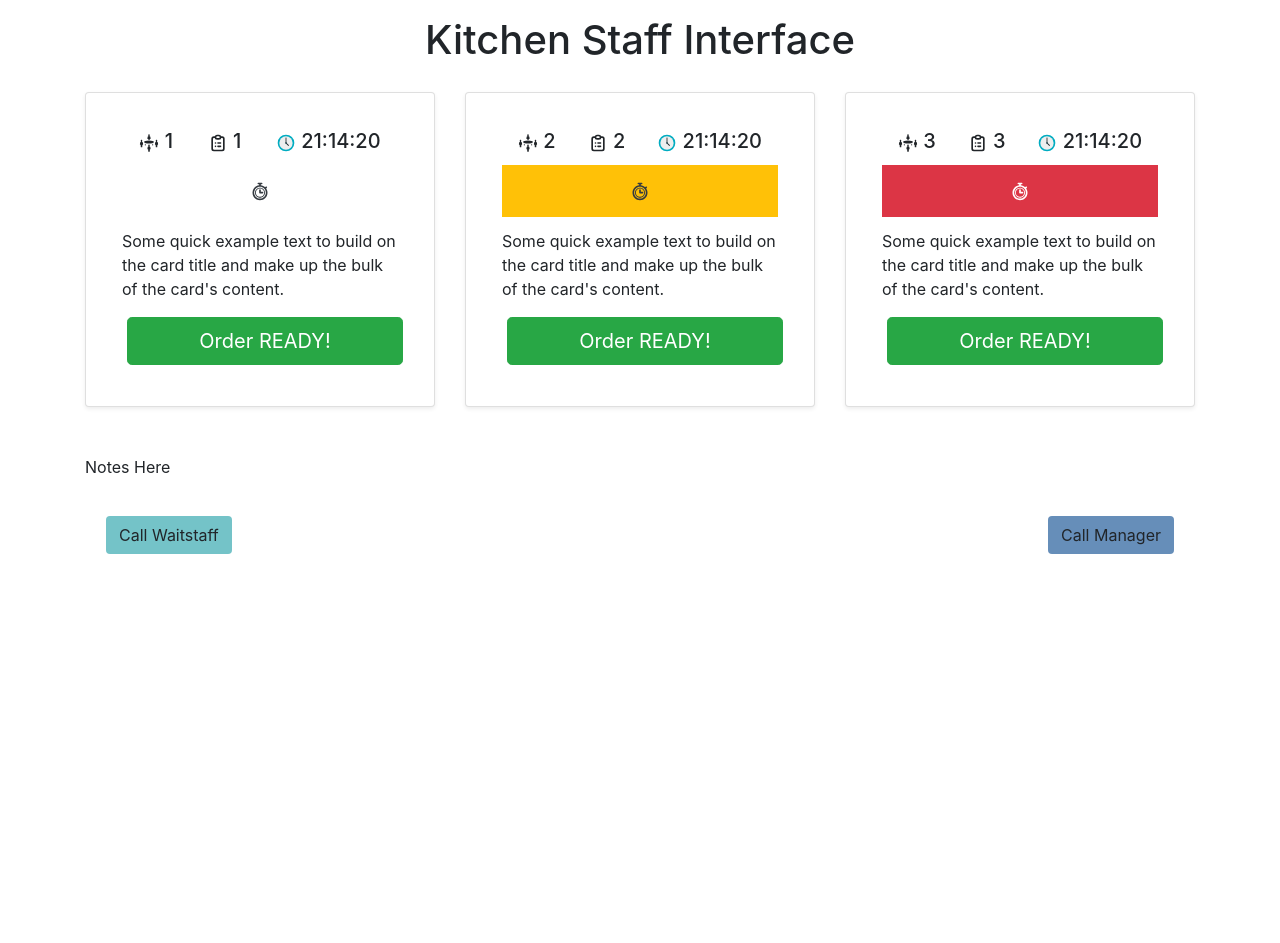
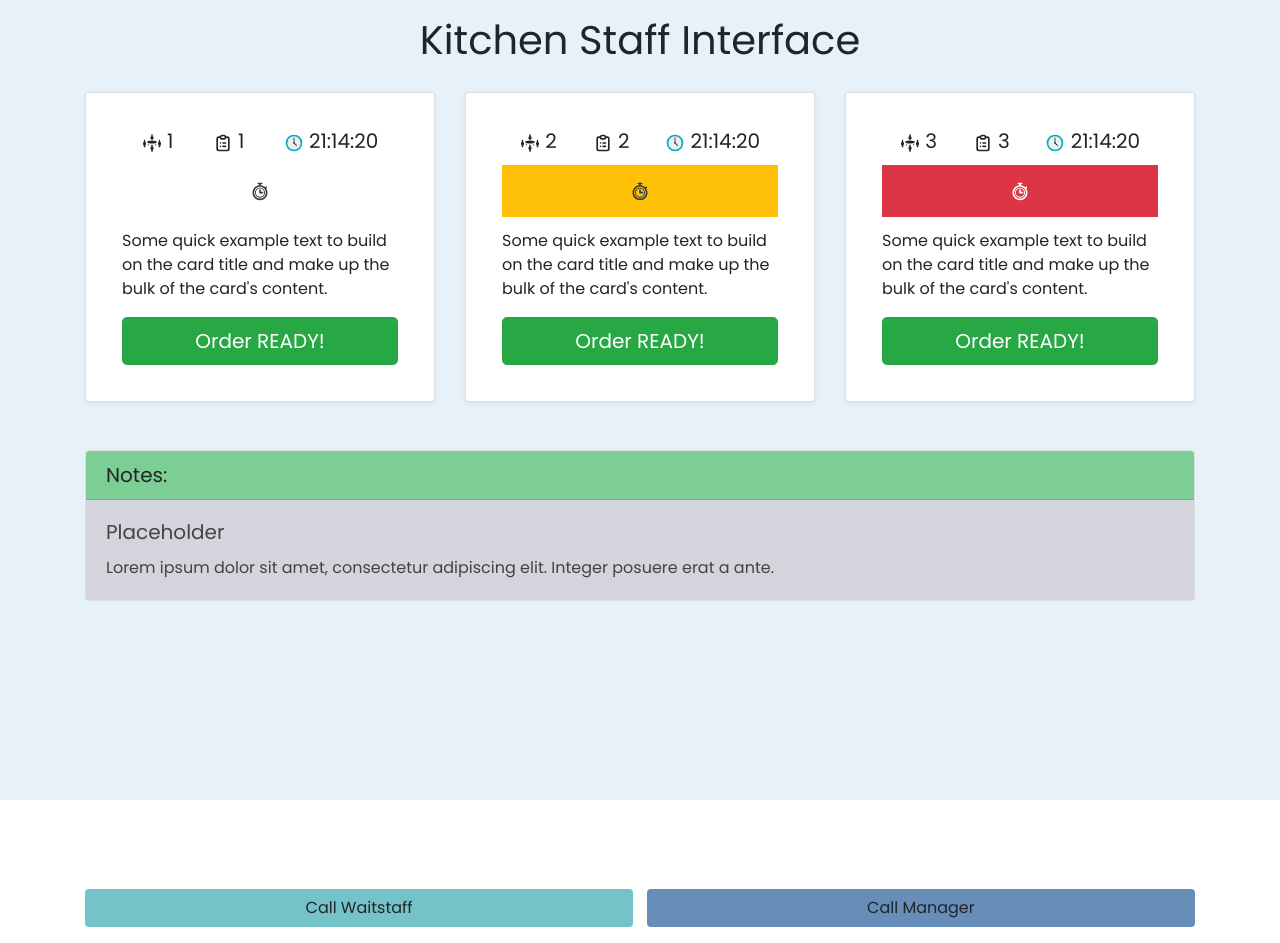
Before and after one commit to omniscientcaribou/CSCE-3444-Team-3, a React (Create React App) app in the folder react-kitchen-staff/: page / in a window 1280 px wide. Before the commit the page ends 800 px from the top, so only its background shows below. Built offline with nearby package versions, Linux system fonts and the light colour scheme; no server answers.

Commit message:
Got buttons positioned where I wanted them

```diff
--- a/react-kitchen-staff/src/App.js
+++ b/react-kitchen-staff/src/App.js
@@ -1,14 +1,16 @@
+import 'react-toastify/dist/ReactToastify.css';
 import { useState, useEffect } from 'react';
+import { ToastContainer } from 'react-toastify';
+// import { Button } from 'react-bootstrap';
+import Card from 'react-bootstrap/Card';
 import Header from './components/Header';
-// import Orders from './components/Orders';
 import Button from './components/Button';
-import Popup from './components/Popup';
 import CallWSPopup from './components/CallWSPopup';
 import CallMngrPopup from './components/CallMngrPopup';
 import Cards from './components/Cards';
+// import Orders from './components/Orders';
 // import Card from './components/Card';
-import { ToastContainer } from 'react-toastify';
-import 'react-toastify/dist/ReactToastify.css';
+// import Popup from './components/Popup';
 
 function App() {
 	const [callWaitstaffButtonPopup, setCallWaitstaffButtonPopup] = useState(
@@ -99,15 +101,28 @@ function App() {
 			)} */}
 			<Cards />
 			<div>
-				<p>Notes Here</p>
+				<Card>
+					<Card.Header className='noteCard-Header' as='h5'>
+						Notes:
+					</Card.Header>
+					<Card.Body className='noteCard-Body'>
+						<Card.Title>Placeholder</Card.Title>
+						<Card.Text>
+							Lorem ipsum dolor sit amet, consectetur adipiscing elit. Integer
+							posuere erat a ante.
+						</Card.Text>
+					</Card.Body>
+				</Card>
 			</div>
 			<div className='button-wrapper'>
 				<Button
 					className='btn'
+					id='call_waitstaff_button'
 					color='#74C3C8'
 					text='Call Waitstaff'
 					onClick={() => displayPopup(setCallWaitstaffButtonPopup)}
 				/>
+				<p></p>
 				{/* <div class='btn'>
 					<Button
 						className='btn'
@@ -118,6 +133,7 @@ function App() {
 				</div> */}
 				<Button
 					className='btn'
+					id='call_manager_button'
 					color='#668EB9'
 					text='Call Manager'
 					onClick={() => displayPopup(setCallManagerButtonPopup)}
--- a/react-kitchen-staff/src/components/css/Popup.css
+++ b/react-kitchen-staff/src/components/css/Popup.css
@@ -20,7 +20,7 @@
 	box-shadow: 3px 4px rgba(0, 0, 0, 0.8);
 	border: 1px solid;
 	border-color: black;
-	padding: 1em 1.1em 1em .5em;
+	padding: 1em .5em;
 	width: 100%;
 	max-width: 32em;
 	background-color: #E1E0F2;
--- a/react-kitchen-staff/src/index.css
+++ b/react-kitchen-staff/src/index.css
@@ -6,9 +6,10 @@
   padding: 0;
 }
 
-body {
+#root {
   font-family: 'Poppins', sans-serif;
   background-color: #E7F2F8;
+  height: 100vh;
 }
 
 /* .container {
@@ -36,27 +37,32 @@ body {
 }
 
 .button-wrapper {
-  display: flex;
-  padding: 1em;
-  align-items: center;
-  justify-content: space-between;
-  width: 100%;
+  display: grid;
+  grid-template-columns: 1fr .025fr 1fr;
+  padding-top: 18em;
 }
 
-.btn {
+#call_waitstaff_button, #call_manager_button {
   display: inline-block;
-  background: #000;
-  color: #fff;
-  border: none;
-  padding: 10px 20px;
-  margin: 5px;
-  border-radius: 1em;
-  cursor: pointer;
-  text-decoration: none;
-  font-size: 15px;
-  font-family: inherit;
+  margin-right: 5px;
 }
 
+.noteCard-Header.card-header {
+  width: 100%;
+  background-color: #7dce94;
+}
+
+.noteCard-Body.card-body {
+  flex: 1 1 auto;
+  min-height: 1px;
+  padding: 1.25rem;
+  width: 100%;
+  background: #d4d4dc;
+  color: #434343;
+}
+
+
+/*
 .btn:focus {
   outline: none;
 }
@@ -68,4 +74,4 @@ body {
 .btn-block {
   display: block;
   width: 100%;
-}
+} */
```
